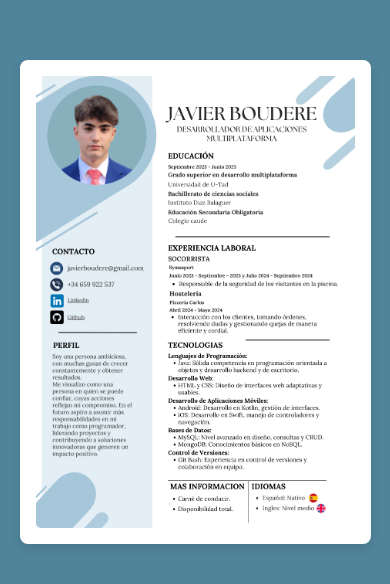
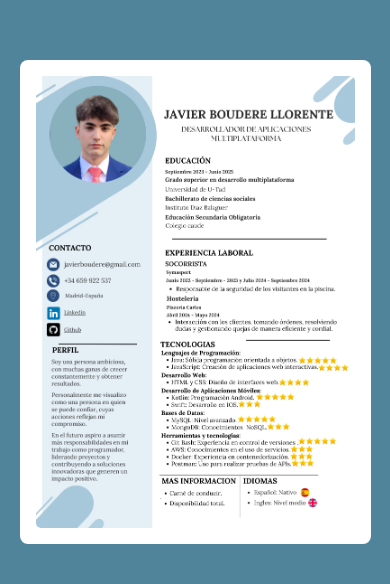
Before and after one commit to Javiboude/Javiboude.github.io, a plain HTML site: page index.html in a window 390 px wide. Shown: the part 120-704 px from the top of the page. Drawn offline with Linux system fonts and the light colour scheme.

Commit message:
Curriculum actualizado

```diff
--- a/index.html
+++ b/index.html
@@ -9,7 +9,7 @@
 <body>
 
 <div class="cv-container">
-    <img src="assets/CurriculumTrab - copia-1.png" alt="Currículum de Javier Boudere" class="cv-image">
+    <img src="assets/Curriculum.png" alt="Currículum de Javier Boudere" class="cv-image">
 </div>
 
 </body>
--- a/style.css
+++ b/style.css
@@ -1,4 +1,4 @@
-/* Reset de estilos básicos */
+
 * {
     margin: 0;
     padding: 0;
@@ -15,13 +15,10 @@ body {
     background-color: #50849a;
 }
 
-/* Contenedor del CV */
 .cv-container {
-    width: 80%; /* Se reduce el ancho a 80% */
-    max-width: 500px; /* Tamaño máximo reducido */
-    padding: 1.5em; /* Reducir el padding */
+    width: 80%;
+    max-width: 500px;
     background-color: #ffffff;
-    box-shadow: 0px 4px 10px rgba(0, 0, 0, 0.1);
     border-radius: 10px;
     text-align: center;
     display: flex;
@@ -29,19 +26,17 @@ body {
     justify-content: center;
 }
 
-/* Imagen del CV */
 .cv-image {
     width: 100%;
     height: auto;
     border-radius: 5px;
-    object-fit: contain; /* Se asegura de que la imagen no se recorte */
+    object-fit: contain;
 }
 
-/* Adaptación para dispositivos móviles */
 @media (max-width: 768px) {
     .cv-container {
-        width: 90%; /* Un poco más ancho en móviles */
-        max-width: 400px; /* Reducir aún más el tamaño en móviles */
+        width: 90%;
+        max-width: 400px;
         padding: 1em;
         border-radius: 8px;
     }
```
Also changed, not shown: assets/Curriculum.png (added), assets/CurriculumTrab - copia-1.png (deleted).
